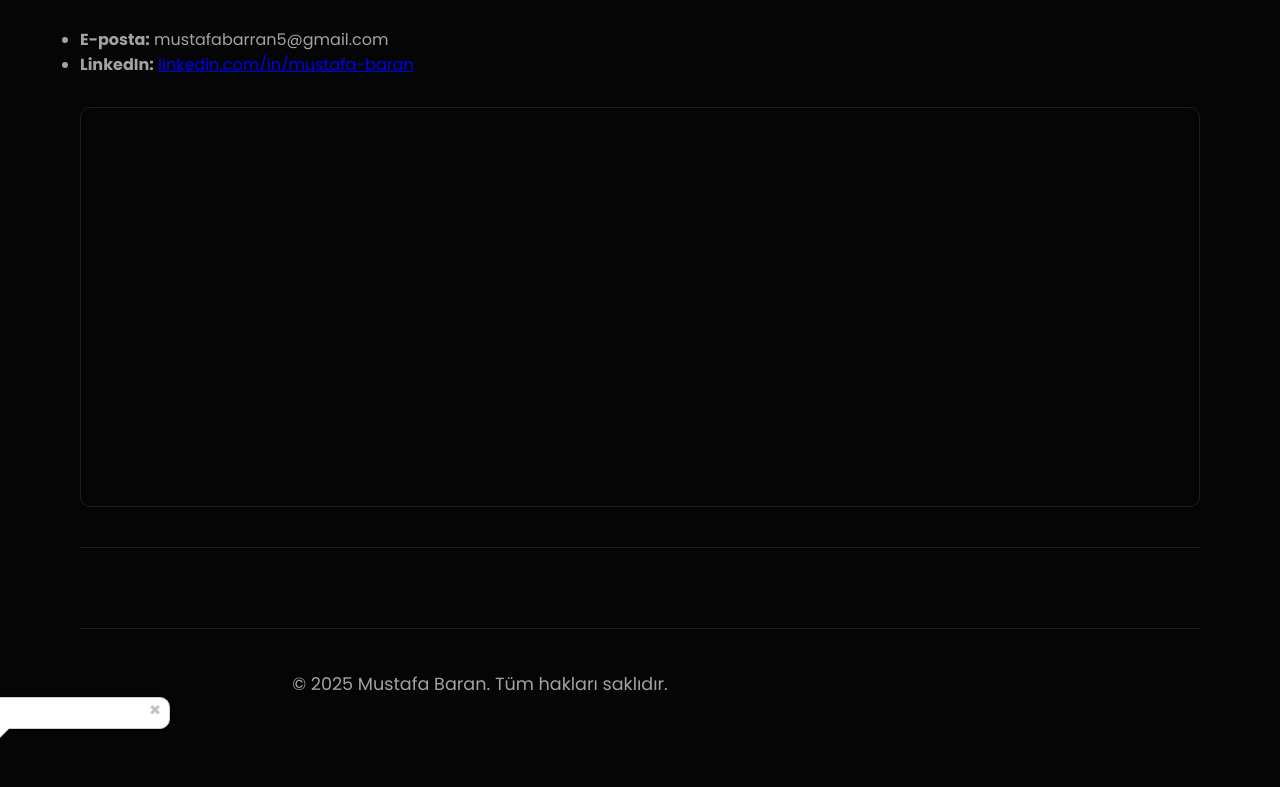
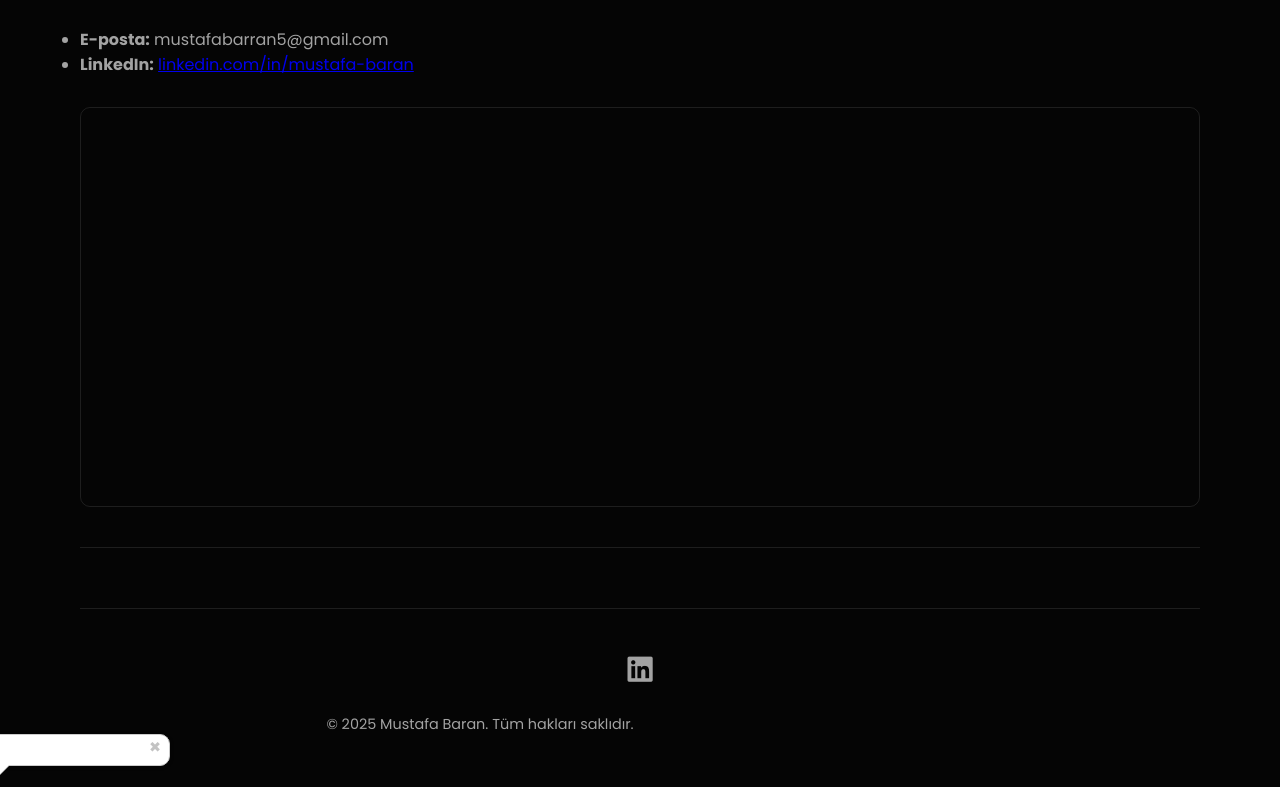
Before and after one commit to GMT-458-Web-GIS/personal-web-page-mustafabtw, a plain HTML site: page index.html in a window 1280 px wide. Shown: the part 1302-2089 px from the top of the page. Before the commit the page ends 2052 px from the top, so only its background shows below. Drawn offline with nearby package versions, Linux system fonts and the light colour scheme; a script that the page names is missing.

Commit message:
Favicons, hover effects and footer icons have been added. The design has been finalised.

```diff
--- a/css/stil.css
+++ b/css/stil.css
@@ -182,8 +182,7 @@ nav li:nth-child(2)::after {
 
 /* --- ANA İÇERİK STİLLERİ --- */
 main {
-    /* Üst boşluğu 80px'den 40px'e düşürdük, alt boşluk aynı kaldı */
-    padding: 40px 0 80px 0;
+    padding: 40px 0 40px 0;
 }
 
 section {
@@ -210,6 +209,29 @@ footer {
     text-align: center;
     padding: 40px 0;
     border-top: 1px solid var(--border-color);
+    margin-top: 20px; /* Üst boşluğu 20px'e düşürdük */
+}
+
+.social-icons {
+    margin-bottom: 20px; /* İkonlarla yazı arasına boşluk */
+}
+
+.social-icons a {
+    color: var(--text-light); /* İkon rengi */
+    font-size: 1.8rem; /* İkon boyutu */
+    margin: 0 15px; /* İkonlar arasına boşluk (birden fazla olursa) */
+    transition: color 0.3s ease, transform 0.3s ease;
+}
+
+.social-icons a:hover {
+    color: var(--accent-gold); /* Üzerine gelince altın rengi */
+    transform: scale(1.1); /* Hafifçe büyüt */
+}
+
+footer p {
+    margin: 0;
+    font-size: 0.9rem;
+    color: var(--text-light); /* Yazı rengini tekrar belirttik */
 }
 
 /* --- İÇ SAYFA HEADER STİLLERİ --- */
@@ -253,6 +275,17 @@ footer {
     background-color: #fff;
     border-radius: 8px;
     padding: 5px;
+}
+
+/* YETENEKLER TABLOSU SATIR HOVER EFEKTİ */
+.yetenek-tablosu tbody tr {
+    transition: background-color 0.3s ease, transform 0.3s ease; /* Yumuşak geçiş animasyonu */
+}
+
+.yetenek-tablosu tbody tr:hover {
+    background-color: rgba(255, 255, 255, 0.05); /* Arka planı çok hafif aydınlat */
+    transform: translateY(-3px); /* Satırı 3 piksel yukarı kaldır */
+    cursor: default; /* İmlecin normal kalmasını sağla (link değil) */
 }
 
 /* --- PROJELER SAYFASI KART STİLLERİ --- */
--- a/index.html
+++ b/index.html
@@ -4,11 +4,19 @@
     <meta charset="UTF-8">
     <meta name="viewport" content="width=device-width, initial-scale=1.0">
     <title>Mustafa Baran - Portfolyo</title>
+
+    <link rel="icon" type="image/png" href="images/favicon.png">
+
     <link rel="stylesheet" href="https://cdn.jsdelivr.net/npm/ol/ol.css">
+
     <link rel="stylesheet" href="css/stil.css">
+
     <link rel="preconnect" href="https://fonts.googleapis.com">
     <link rel="preconnect" href="https://fonts.gstatic.com" crossorigin>
     <link href="https://fonts.googleapis.com/css2?family=Poppins:wght@300;400;500;600;700&display=swap" rel="stylesheet">
+
+    <link rel="stylesheet" href="https://cdnjs.cloudflare.com/ajax/libs/font-awesome/6.5.1/css/all.min.css" integrity="sha512-DTOQO9RWCH3ppGqcWaEA1BIZOC6xxalwEsw9c2QQeAIftl+Vegovlnee1c9QX4TctnWMn13TZye+giMm8e2LwA==" crossorigin="anonymous" referrerpolicy="no-referrer" />
+
 </head>
 <body>
     <div class="container">
@@ -53,8 +61,12 @@
         </main>
 
         <footer>
-             <p>© 2025 Mustafa Baran. Tüm hakları saklıdır.</p>
-        </footer>
+    <div class="social-icons">
+        <a href="https://www.linkedin.com/in/mustafa-baran-85a4a5224/" target="_blank" aria-label="LinkedIn Profilim">
+            <i class="fab fa-linkedin"></i> </a>
+        </div>
+    <p>© 2025 Mustafa Baran. Tüm hakları saklıdır.</p>
+</footer>
     </div>
 
     <div id="popup" class="ol-popup">
```
Also changed, not shown: projelerim.html (+15 -2 lines), teknolojiler.html (+15 -2 lines), images/favicon.png (added).
